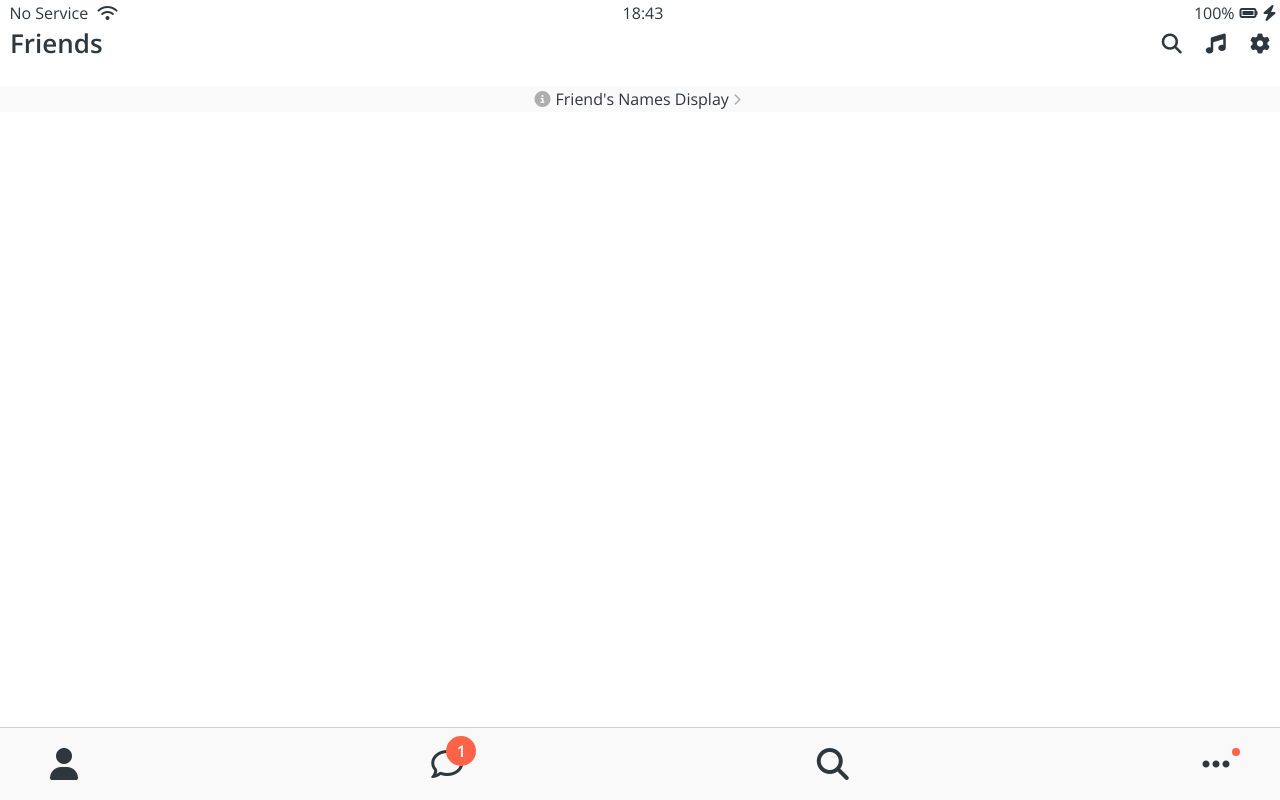
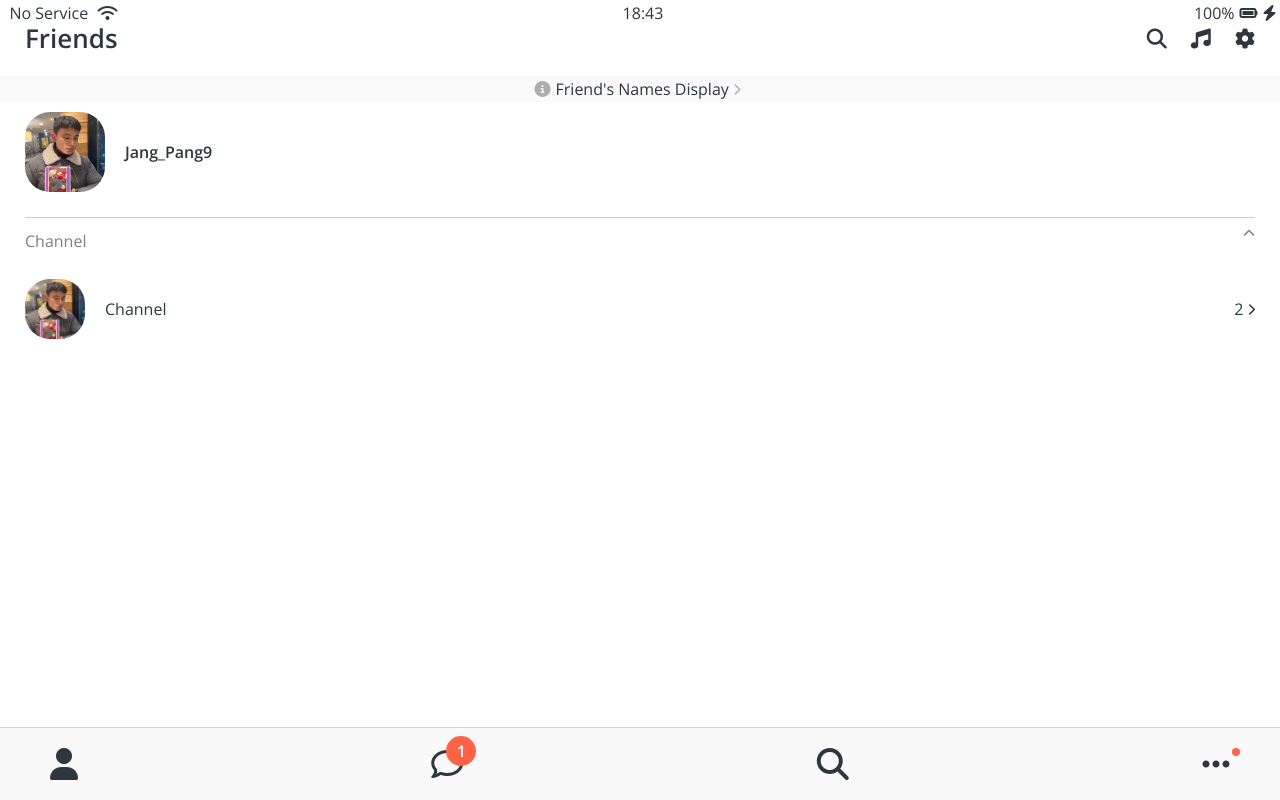
Before and after one commit to wkdrhkdwls/Kakao_clone, a plain HTML site: page friends.html in a window 1280 px wide. Drawn offline with nearby package versions, Linux system fonts and the light colour scheme.

Commit message:
~6/19(12.04)

```diff
--- a/css/components/screen-header.css
+++ b/css/components/screen-header.css
@@ -2,7 +2,7 @@
   display: flex;
   justify-content: space-between;
   align-items: center;
-  padding: 30px 10px;
+  padding: var(--horizontal-space);
 }
 
 .screen-header__title {
--- /dev/null
+++ b/css/components/user-component.css
@@ -0,0 +1,55 @@
+.user-component {
+  justify-content: space-between;
+}
+
+.user-component,
+.user-component__column:first-child {
+  display: flex;
+  align-items: center;
+}
+
+.user-component__avatar {
+  width: 70px;
+  height: 70px;
+  border-radius: 25px;
+  margin-right: 20px;
+}
+
+.user-component__title {
+  font-weight: 600;
+  font-size: 16px;
+}
+
+.user-component__subtitle {
+  margin-top: 5px;
+  color: rgba(0, 0, 0, 0.5);
+  font-size: 12px;
+}
+
+.user-component__avatar--xl {
+  width: 80px;
+  height: 80px;
+}
+
+.user-component__avatar--sm {
+  width: 60px;
+  height: 60px;
+  border-radius: 25px;
+}
+
+.user-component__title--not-bold {
+  font-weight: 400;
+}
+
+.friends-screen__channel {
+  margin-top: 25px;
+  border-top: 1px solid rgba(0, 0, 0, 0.2);
+  padding-top: 15px;
+}
+
+.friends-screen__channel-header {
+  margin-bottom: 30px;
+  display: flex;
+  justify-content: space-between;
+  color: rgba(0, 0, 0, 0.5);
+}
--- a/css/screens/friends.css
+++ b/css/screens/friends.css
@@ -5,9 +5,14 @@
   background-color: #fafafa;
   padding: 5px 0px;
   align-items: center;
+  margin-bottom: 10px;
 }
 
 #friends-display-link i {
   padding-right: 5px;
   color: rgba(0, 0, 0, 0.3);
 }
+
+.friends-screen {
+  padding: 0px var(--horizontal-space);
+}
--- a/css/styles.css
+++ b/css/styles.css
@@ -6,6 +6,7 @@
 @import "components/status-bar.css";
 @import "components/nav-bar.css";
 @import "components/screen-header.css";
+@import "components/user-component.css";
 /*Screens*/
 @import "screens/login.css";
 @import "screens/friends.css";
--- a/css/variables.css
+++ b/css/variables.css
@@ -1,3 +1,4 @@
 :root {
   --yellow: #fae100;
+  --horizontal-space: 25px;
 }
--- a/friends.html
+++ b/friends.html
@@ -34,10 +34,44 @@
     </div>
   </header>
 
-<a id="friends-display-link">
+  <a id="friends-display-link">
   <i class="fas fa-info-circle"></i>Friend's Names Display
   <i class="fas fa-chevron-right fa-xs"></i>
-</a>
+  </a>
+
+  <main class="friends-screen">
+    <div class="user-component">
+      <div class="user-component__column">
+        <img src="img/My.jpg"
+          class="user-component__avatar user-component__avatar--xl" />
+        <div class="user-component__text">
+          <h4 class="user-component__title">Jang_Pang9</h4>
+          <!-- <h6 class="user-component__subtitle">this text whatever</h6> -->
+        </div>
+      </div>
+      <div class="user-component__column"></div>
+    </div>
+    <div class="friends-screen__channel">
+      <div class="friends-screen__channel-header">
+        <span>Channel</span>
+        <i class="fas fa-chevron-up fa-xs"></i>
+      </div>
+      <div class="user-component">
+        <div class="user-component__column">
+          <img src="img/My.jpg"
+            class="user-component__avatar user-component__avatar--sm" />
+          <div class="user-component__text">
+            <h4 class="user-component__title user-component__title--not-bold">Channel</h4>
+          </div>
+        </div>
+        <div class="user-component__column">
+          <span>2</span>
+          <i class="fas fa-chevron-right fa-xs"></i>
+        </div>
+      </div>
+    </div>
+  </main>
+
 
   <nav class="nav">
     <ul class="nav__list">
```
Also changed, not shown: img/My.jpg (added).
